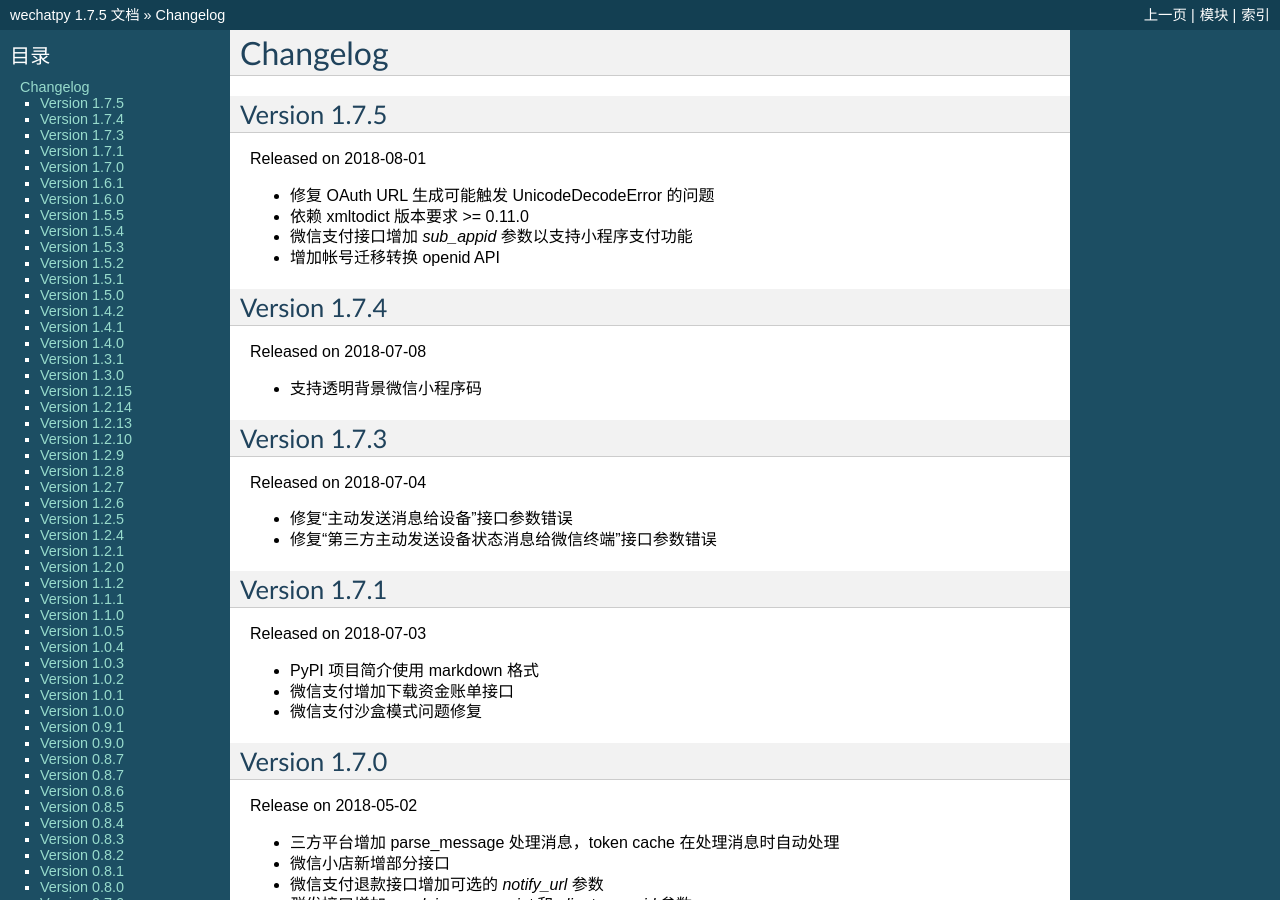
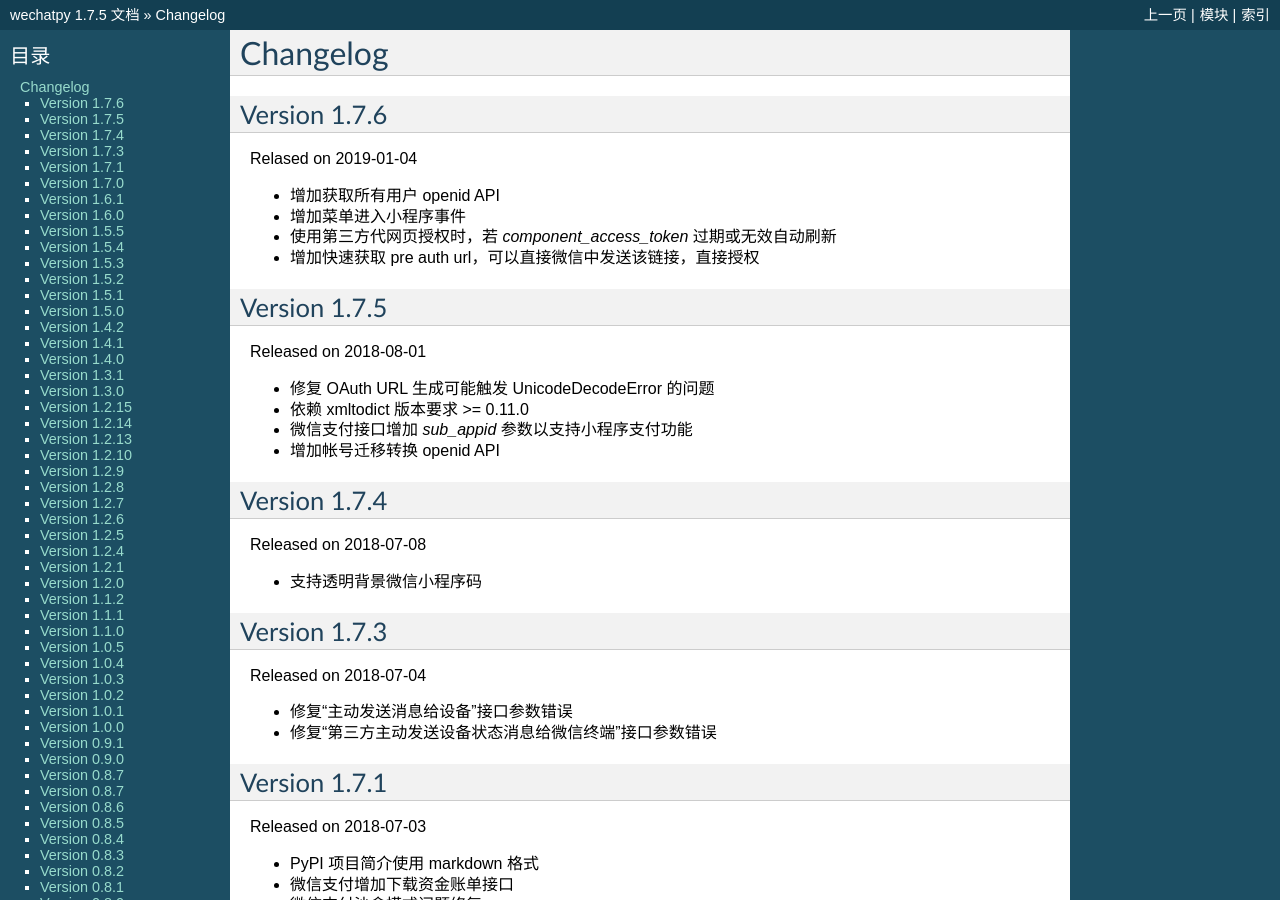
Before and after one commit to wechatpy/wechatpy, a Sphinx documentation site: the page built from docs/changelog.rst, in a window 1280 px wide and 900 px high. Built offline with Sphinx 7.4.7, drawn with Linux system fonts in a browser that asks for light colours.

Commit message:
Update changelog for v1.7.6

```diff
--- a/docs/changelog.rst
+++ b/docs/changelog.rst
@@ -1,5 +1,15 @@
 Changelog
 ================
+
+Version 1.7.6
+-----------------
+
+Relased on 2019-01-04
+
++ 增加获取所有用户 openid API
++ 增加菜单进入小程序事件
++ 使用第三方代网页授权时，若 `component_access_token` 过期或无效自动刷新
++ 增加快速获取 pre auth url，可以直接微信中发送该链接，直接授权
 
 Version 1.7.5
 -----------------
```
